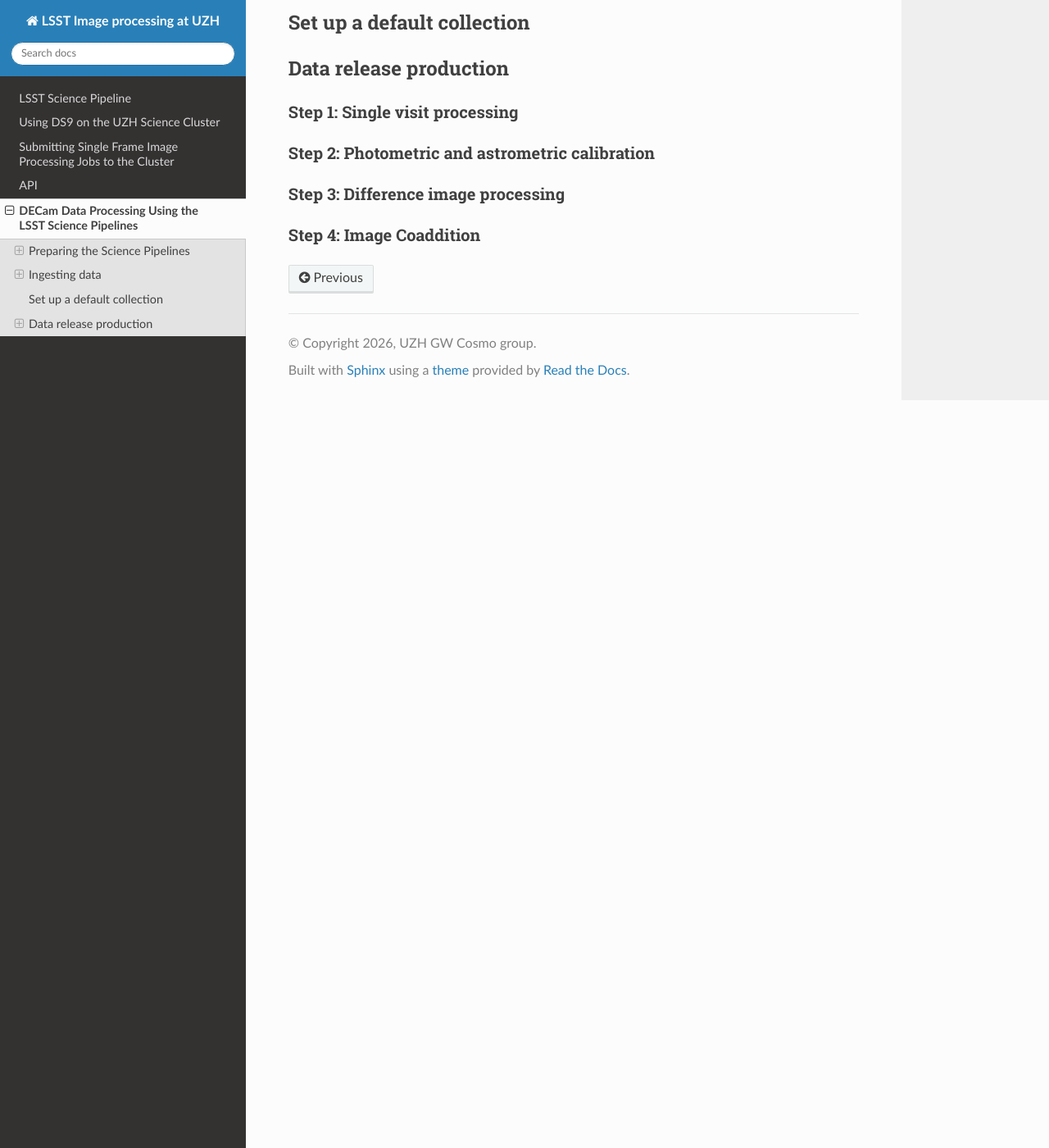
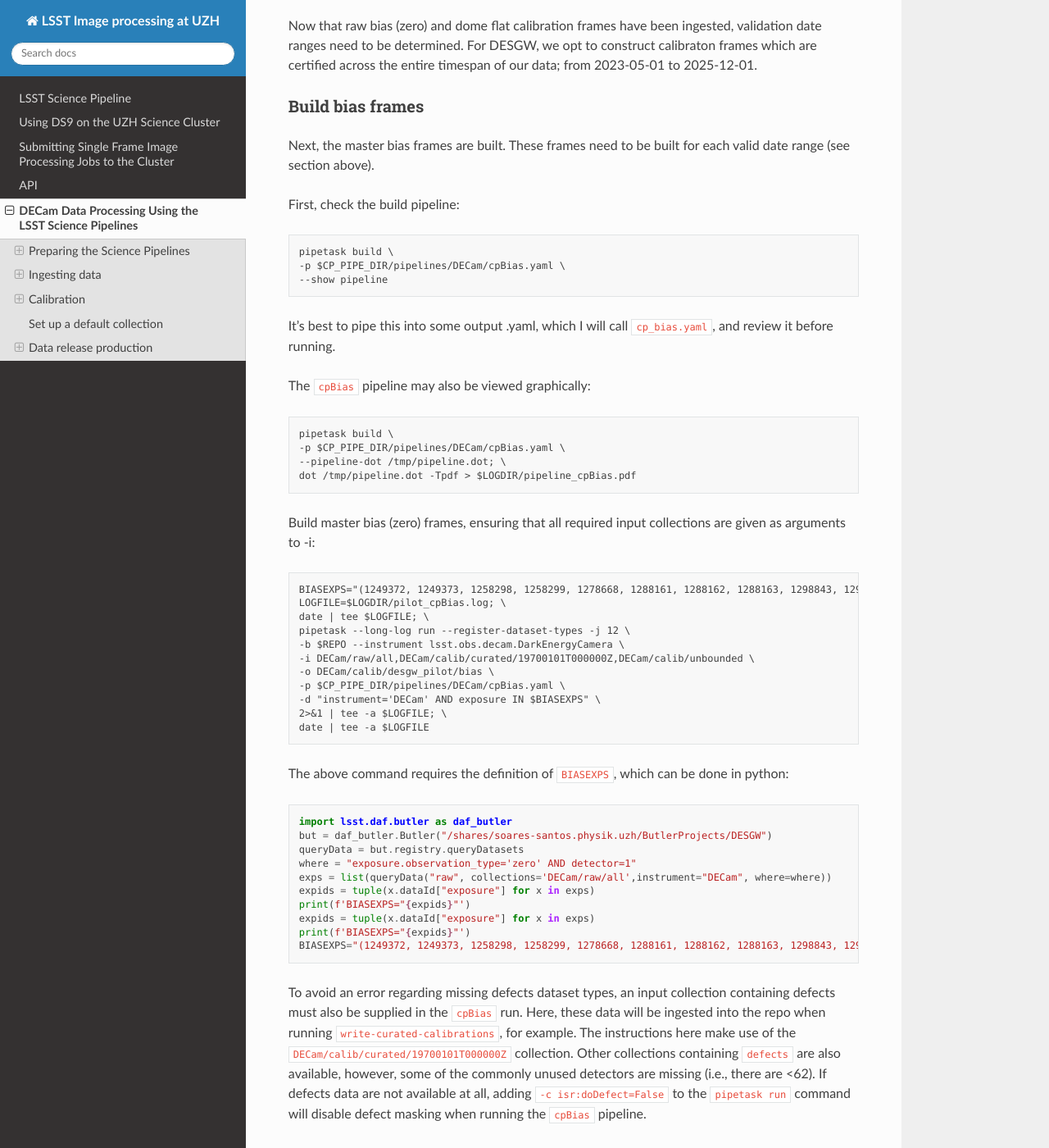
Before and after one commit to davsan06/lsst-alerts-at-uzh, a Sphinx documentation site: the page built from docs/source/ingest.rst, in a window 1280 px wide and 1400 px high, scrolled down 12674 px. Shown: the whole window at 82% size. Built offline with Sphinx 7.4.7 and the Read the Docs theme 3.1.0, drawn with Linux system fonts in a browser that asks for light colours; some of the changed text lies outside the part shown.

Commit message:
Update ingest.rst

```diff
--- a/docs/source/ingest.rst
+++ b/docs/source/ingest.rst
@@ -450,8 +450,82 @@ Once all raw data has been ingested, we can define visits from exposures in the
    2>&1 | tee -a $LOGFILE; \
    date | tee -a $LOGFILE
 
-| Note: this run took ~1 minute with these data. Do not use the ``-j N`` syntax here to run this process on more than one processor. Doing so will cause multiple database is locked errors as each processor attempts to write to the same butler.
+Calibration
+=================
 
+Determine calibration frame validity ranges
+--------------------------------
+Now that raw bias (zero) and dome flat calibration frames have been ingested, validation date ranges need to be determined. For DESGW, we opt to construct calibraton frames which are certified across the entire timespan of our data; from 2023-05-01 to 2025-12-01.
+
+Build bias frames
+--------------------------------
+
+Next, the master bias frames are built. These frames need to be built for each valid date range (see section above).
+
+First, check the build pipeline: ::
+
+   pipetask build \
+   -p $CP_PIPE_DIR/pipelines/DECam/cpBias.yaml \
+   --show pipeline
+
+It's best to pipe this into some output .yaml, which I will call ``cp_bias.yaml``, and review it before running.
+
+The ``cpBias`` pipeline may also be viewed graphically: ::
+
+   pipetask build \
+   -p $CP_PIPE_DIR/pipelines/DECam/cpBias.yaml \
+   --pipeline-dot /tmp/pipeline.dot; \
+   dot /tmp/pipeline.dot -Tpdf > $LOGDIR/pipeline_cpBias.pdf
+
+Build master bias (zero) frames, ensuring that all required input collections are given as arguments to -i: ::
+
+   BIASEXPS="(1249372, 1249373, 1258298, 1258299, 1278668, 1288161, 1288162, 1288163, 1298843, 1298844, 1300533, 1302332, 1302333, 1302685, 1302686, 1302687, 1302688, 1324835, 1324836, 1324837, 1343446, 1343447, 1343451, 1343452, 1343480, 1343481, 1343482, 1343986, 1343987, 1343988, 1344182, 1344183, 1344184, 1390552, 1390553, 1390700, 1390701, 1413071, 1413072, 1413073, 1439507, 1443176, 1443177)"
+   LOGFILE=$LOGDIR/pilot_cpBias.log; \
+   date | tee $LOGFILE; \
+   pipetask --long-log run --register-dataset-types -j 12 \
+   -b $REPO --instrument lsst.obs.decam.DarkEnergyCamera \
+   -i DECam/raw/all,DECam/calib/curated/19700101T000000Z,DECam/calib/unbounded \
+   -o DECam/calib/desgw_pilot/bias \
+   -p $CP_PIPE_DIR/pipelines/DECam/cpBias.yaml \
+   -d "instrument='DECam' AND exposure IN $BIASEXPS" \
+   2>&1 | tee -a $LOGFILE; \
+   date | tee -a $LOGFILE
+
+The above command requires the definition of ``BIASEXPS``, which can be done in python: ::
+
+   import lsst.daf.butler as daf_butler
+   but = daf_butler.Butler("/shares/soares-santos.physik.uzh/ButlerProjects/DESGW")
+   queryData = but.registry.queryDatasets
+   where = "exposure.observation_type='zero' AND detector=1"
+   exps = list(queryData("raw", collections='DECam/raw/all',instrument="DECam", where=where))
+   expids = tuple(x.dataId["exposure"] for x in exps)
+   print(f'BIASEXPS="{expids}"')
+   expids = tuple(x.dataId["exposure"] for x in exps)
+   print(f'BIASEXPS="{expids}"')
+   BIASEXPS="(1249372, 1249373, 1258298, 1258299, 1278668, 1288161, 1288162, 1288163, 1298843, 1298844, 1300533, 1302332, 1302333, 1302685, 1302686, 1302687, 1302688, 1324835, 1324836, 1324837, 1343446, 1343447, 1343451, 1343452, 1343480, 1343481, 1343482, 1343986, 1343987, 1343988, 1344182, 1344183, 1344184, 1390552, 1390553, 1390700, 1390701, 1413071, 1413072, 1413073, 1439507, 1443176, 1443177)"
+
+To avoid an error regarding missing defects dataset types, an input collection containing defects must also be supplied in the ``cpBias`` run. Here, these data will be ingested into the repo when running ``write-curated-calibrations``, for example. The instructions here make use of the ``DECam/calib/curated/19700101T000000Z`` collection. Other collections containing ``defects`` are also available, however, some of the commonly unused detectors are missing (i.e., there are <62). If defects data are not available at all, adding ``-c isr:doDefect=False`` to the ``pipetask run`` command will disable defect masking when running the ``cpBias`` pipeline.
+
+On occasion, some of the tasks (quanta) may fail, likely due to memory issues. In such cases, an afterburner can be run on a single core to try the failed tasks again. To do so, add ``--extend-run`` and ``--skip-existing`` to the ``pipetask run`` command, and remove ``-j N`` to prevent it from running on multiple cores. This will help ensure that the most memory-intensive quanta will not request too much simultaneous memory usage.
+
+Check the collections, dataset types and datasets now present in the repo: ::
+
+   butler query-collections $REPO "*bias*"
+   butler query-dataset-types $REPO
+   butler query-datasets $REPO --collections DECam/calib/merian9813/bias
+   butler query-datasets $REPO --collections DECam/calib/merian9813/bias bias
+
+Certify bias frames
+--------------------------------
+
+Generate crosstalk sources
+--------------------------------
+
+Build flat frames
+--------------------------------
+
+Certify flat frames
+--------------------------------
 
 Set up a default collection
 =================
```
